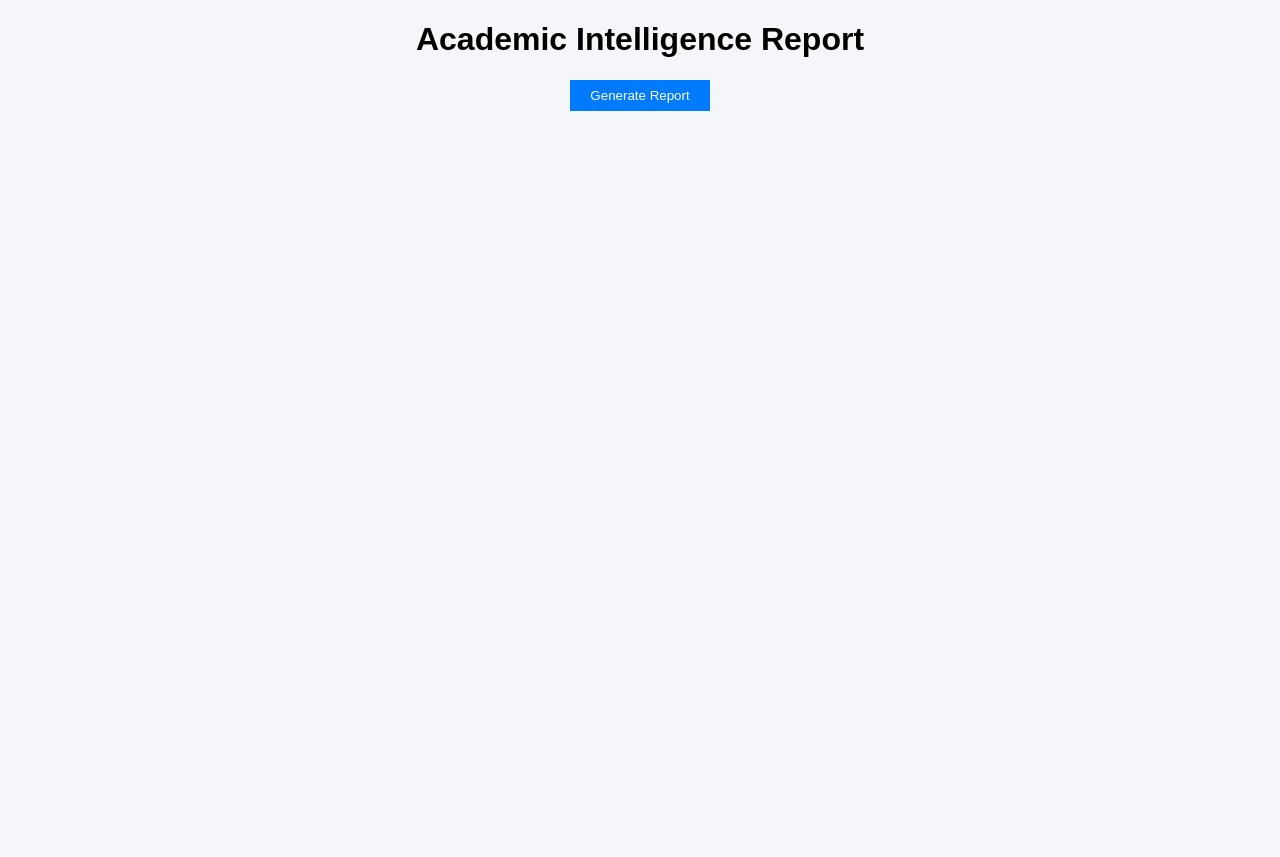
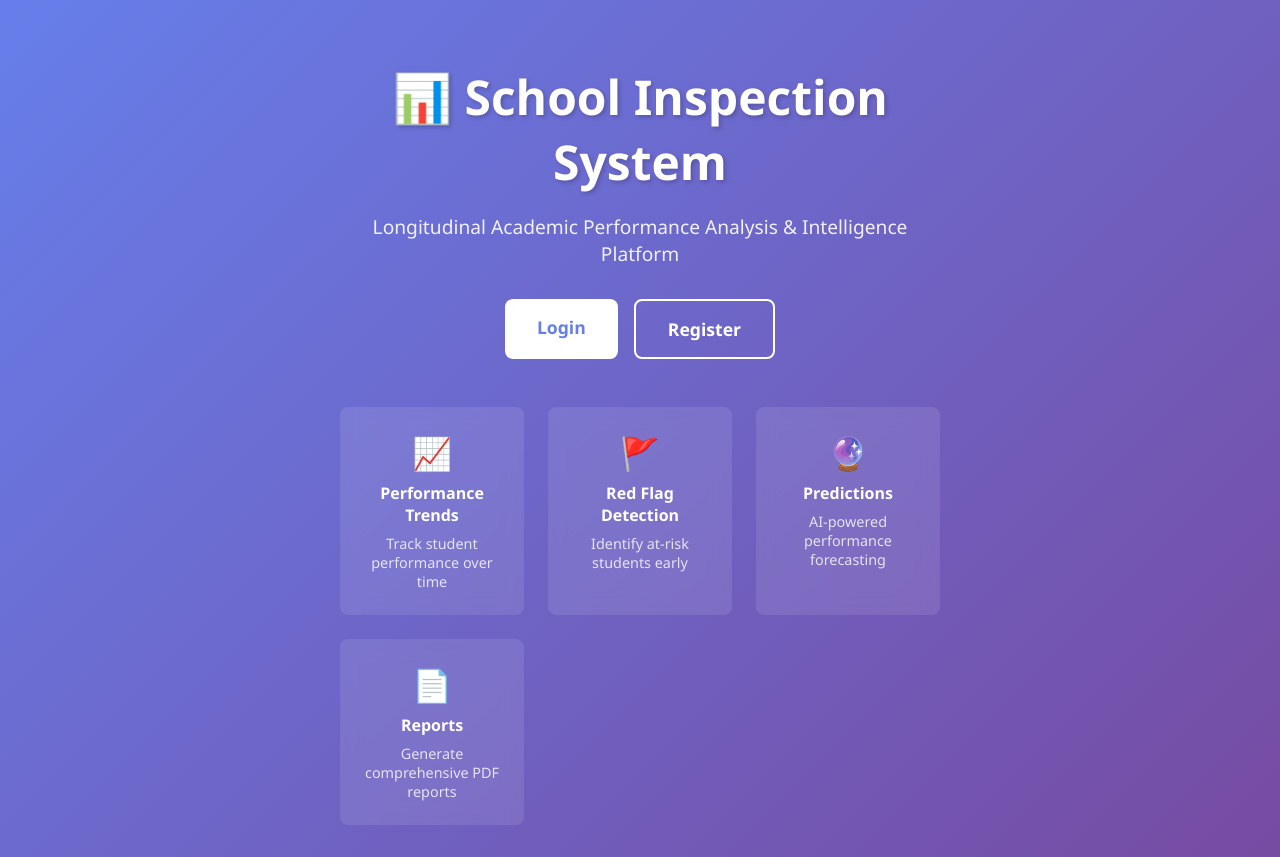
Before and after one commit to arsema16/schoolinspectionsystem, a website: page school-inspection-system/public/index.html in a window 1280 px wide. Before the commit the page ends 800 px from the top, so only its background shows below. Drawn offline with Linux system fonts and the light colour scheme.

Commit message:
Update homepage with proper landing page

```diff
--- a/school-inspection-system/public/index.html
+++ b/school-inspection-system/public/index.html
@@ -1,16 +1,147 @@
 <!DOCTYPE html>
-<html>
+<html lang="en">
 <head>
-    <title>Academic Intelligence Report</title>
+    <meta charset="UTF-8">
+    <meta name="viewport" content="width=device-width, initial-scale=1.0">
+    <title>School Inspection System</title>
     <link rel="stylesheet" href="css/style.css">
+    <style>
+        body {
+            font-family: 'Segoe UI', Tahoma, Geneva, Verdana, sans-serif;
+            background: linear-gradient(135deg, #667eea 0%, #764ba2 100%);
+            display: flex;
+            justify-content: center;
+            align-items: center;
+            min-height: 100vh;
+            margin: 0;
+            color: white;
+        }
+
+        .landing-container {
+            text-align: center;
+            max-width: 600px;
+            padding: 2rem;
+        }
+
+        .landing-container h1 {
+            font-size: 3rem;
+            margin-bottom: 1rem;
+            text-shadow: 2px 2px 4px rgba(0,0,0,0.2);
+        }
+
+        .landing-container p {
+            font-size: 1.2rem;
+            margin-bottom: 2rem;
+            opacity: 0.9;
+        }
+
+        .btn-group {
+            display: flex;
+            gap: 1rem;
+            justify-content: center;
+            flex-wrap: wrap;
+        }
+
+        .btn {
+            background: white;
+            color: #667eea;
+            border: none;
+            padding: 1rem 2rem;
+            font-size: 1.1rem;
+            border-radius: 8px;
+            cursor: pointer;
+            text-decoration: none;
+            display: inline-block;
+            transition: all 0.3s;
+            font-weight: 600;
+        }
+
+        .btn:hover {
+            transform: translateY(-2px);
+            box-shadow: 0 4px 12px rgba(0,0,0,0.2);
+        }
+
+        .btn-secondary {
+            background: transparent;
+            color: white;
+            border: 2px solid white;
+        }
+
+        .btn-secondary:hover {
+            background: white;
+            color: #667eea;
+        }
+
+        .features {
+            margin-top: 3rem;
+            display: grid;
+            grid-template-columns: repeat(auto-fit, minmax(150px, 1fr));
+            gap: 1.5rem;
+        }
+
+        .feature {
+            background: rgba(255,255,255,0.1);
+            padding: 1.5rem;
+            border-radius: 8px;
+            backdrop-filter: blur(10px);
+        }
+
+        .feature-icon {
+            font-size: 2rem;
+            margin-bottom: 0.5rem;
+        }
+
+        .feature-title {
+            font-weight: 600;
+            margin-bottom: 0.5rem;
+        }
+
+        .feature-desc {
+            font-size: 0.9rem;
+            opacity: 0.8;
+        }
+    </style>
 </head>
 <body>
+    <div class="landing-container">
+        <h1>📊 School Inspection System</h1>
+        <p>Longitudinal Academic Performance Analysis & Intelligence Platform</p>
 
-<h1>Academic Intelligence Report</h1>
-<button onclick="loadReport()">Generate Report</button>
+        <div class="btn-group">
+            <a href="/login.html" class="btn">Login</a>
+            <a href="/register.html" class="btn btn-secondary">Register</a>
+        </div>
 
-<div id="report"></div>
+        <div class="features">
+            <div class="feature">
+                <div class="feature-icon">📈</div>
+                <div class="feature-title">Performance Trends</div>
+                <div class="feature-desc">Track student performance over time</div>
+            </div>
+            <div class="feature">
+                <div class="feature-icon">🚩</div>
+                <div class="feature-title">Red Flag Detection</div>
+                <div class="feature-desc">Identify at-risk students early</div>
+            </div>
+            <div class="feature">
+                <div class="feature-icon">🔮</div>
+                <div class="feature-title">Predictions</div>
+                <div class="feature-desc">AI-powered performance forecasting</div>
+            </div>
+            <div class="feature">
+                <div class="feature-icon">📄</div>
+                <div class="feature-title">Reports</div>
+                <div class="feature-desc">Generate comprehensive PDF reports</div>
+            </div>
+        </div>
+    </div>
 
-<script src="js/app.js"></script>
+    <script>
+        // Auto-redirect if already logged in
+        const token = localStorage.getItem('token');
+        if (token) {
+            window.location.href = '/dashboard.html';
+        }
+    </script>
 </body>
 </html>
```
